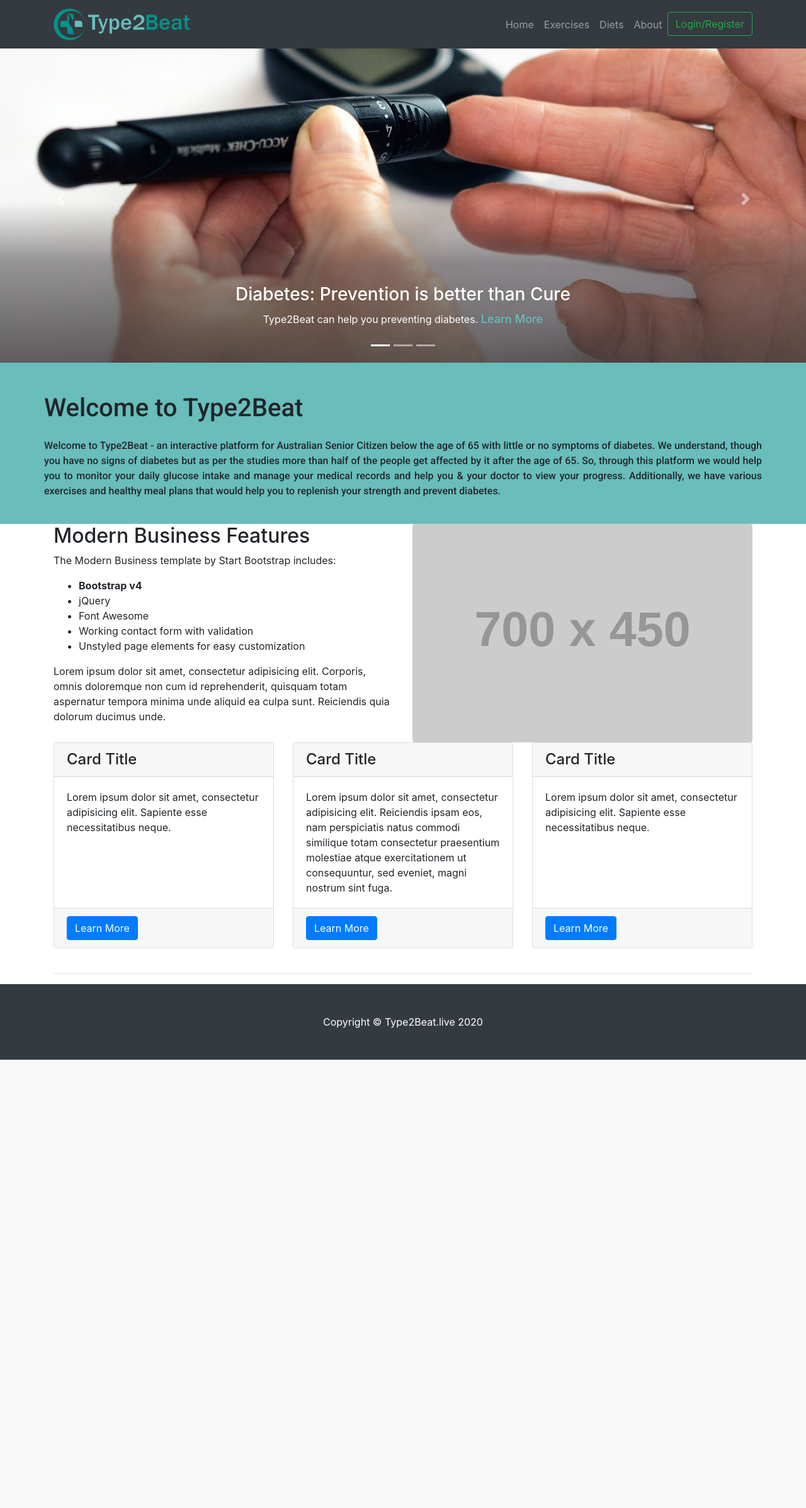
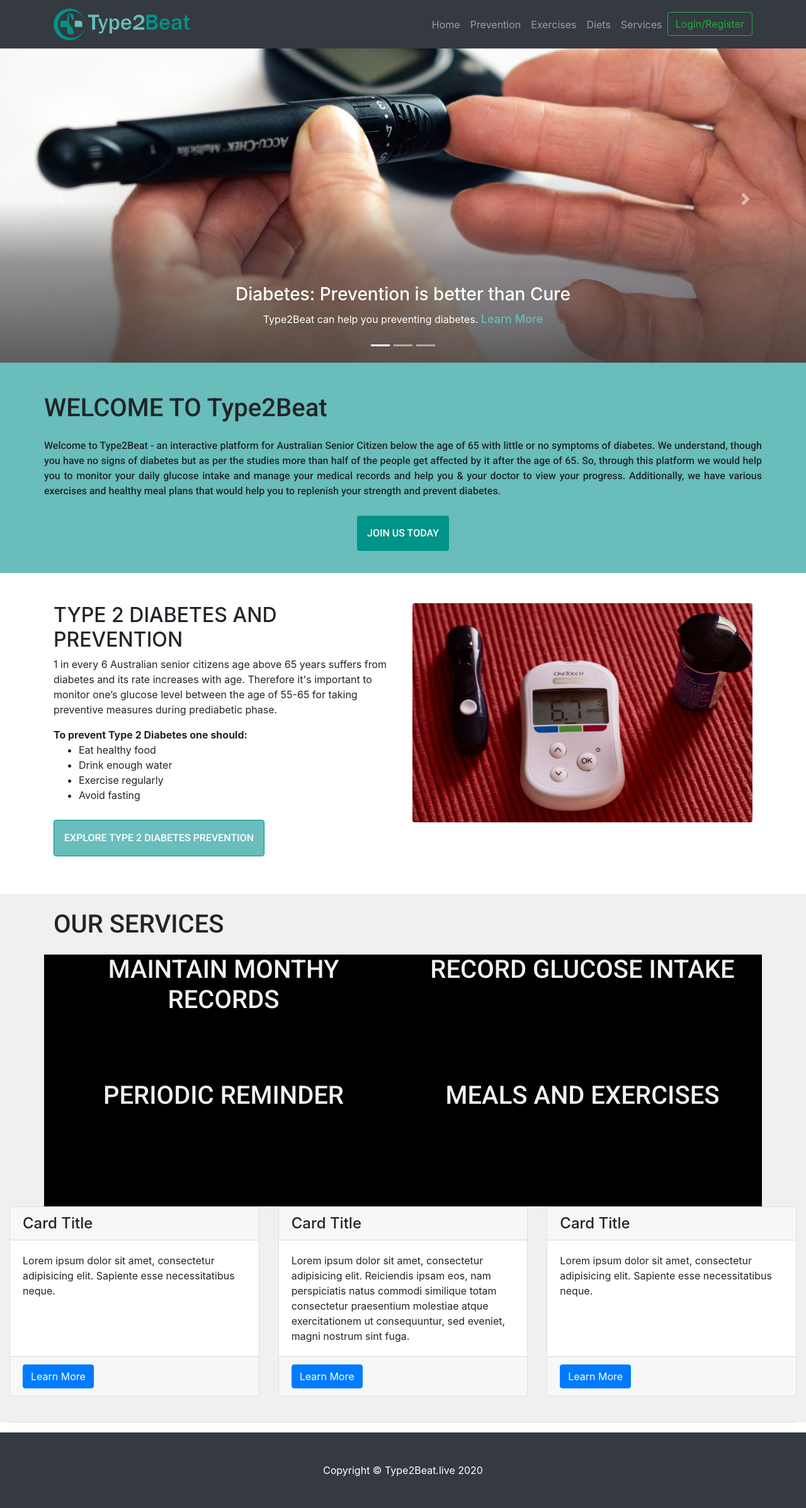
Before and after one commit to princeDogra/type2beat, a Django app: page / in a window 1280 px wide. Shown: the whole page at 63% size. Before the commit the page ends 1683 px from the top, so only its background shows below. Run offline with Django 3.2, Linux system fonts and the light colour scheme; grey boxes labelled with a size stand in for pictures from a placeholder-image service; some libraries are stand-ins or nearby versions.

Commit message:
Berlin: commit 1.1 iteration 1 - 27/04/2020

```diff
--- a/awareness/static/css/style.css
+++ b/awareness/static/css/style.css
@@ -30,14 +30,14 @@ body {
     font-size: 18px;
 }
 
-.intro {
+.t2b-section-1 {
     background: #69BDBB;
     margin: 0;
     text-align: center;
     padding: 1.5rem;
 }
 
-.intro p{
+.t2b-section-1 p{
     text-align: justify;
     font-family: 'Roboto', sans-serif;
 }
@@ -56,3 +56,51 @@ font-family: 'Roboto', sans-serif;
     color: #000;
     font-weight: 700;
 }
+
+.t2b-navi-1 {
+    font-family: 'Roboto', sans-serif;
+    margin: 0.7rem auto;
+    text-decoration: none;
+    padding: 1rem;
+    transition: 0.3s ease-in-out;
+    background-color: #69BDBB;
+    color: white;
+    border-color: #009389;
+
+}
+
+.t2b-navi-1:hover {
+    text-decoration: none;
+    background-color: #009389;
+    color: #fff;
+}
+
+.t2b-navi-2 {
+    margin: 0.7rem auto;
+    text-decoration: none;
+    padding: 1rem;
+    transition: 0.3s ease-in-out;
+    background-color: #009389;
+    color: white;
+    border: none;
+    /* box-shadow: 1px 1px #000; */
+    font-family: 'Roboto', sans-serif;
+}
+
+.t2b-navi-2:hover{
+    text-decoration: none;
+    background-color: #fff;
+    color: #009389;
+}
+
+.t2b-section-2 {
+    background: #f0f0f0;
+}
+
+.t2b-section-service-1{
+    min-height: 200px;
+    background: #000;
+    font-family: 'Roboto', sans-serif;
+    text-align: center;
+    color: #f0f0f0;
+}
--- a/awareness/templates/base_navbar.html
+++ b/awareness/templates/base_navbar.html
@@ -12,13 +12,16 @@
                     <a class="nav-link" href="{% url 'home' %}">Home</a>
                 </li>
                 <li class="nav-item">
+                    <a class="nav-link" href="{% url 'prevention' %}">Prevention</a>
+                </li>
+                <li class="nav-item">
                     <a class="nav-link" href="{% url 'exercises' %}">Exercises</a>
                 </li>
                 <li class="nav-item dropdown">
                     <a class="nav-link" href="{% url 'healthy_diets' %}">Diets</a>
                 </li>
-                <li class="nav-item">
-                    <a class="nav-link" href="about.html">About</a>
+                <li class="nav-item dropdown">
+                    <a class="nav-link" href="{% url 'services' %}">Services</a>
                 </li>
                 <li class="nav-item">
                     <form class="form-inline">
--- a/awareness/templates/index.html
+++ b/awareness/templates/index.html
@@ -46,10 +46,10 @@
 {% endblock header %}
 
 {% block main %}
-<div class="container-fluid intro">
+<div class="container-fluid t2b-section-1">
     <div class="container">
         <div class="row">
-            <h1 class="my-4 t2b-h1">Welcome to Type2Beat</h1>
+            <h1 class="my-4 t2b-h1">WELCOME TO Type2Beat</h1>
             <p>Welcome to Type2Beat - an interactive platform for Australian Senior Citizen below the age of 65
                 with little or no symptoms of diabetes. We understand, though you have no signs of diabetes
                 but as per the studies more than half of the people get affected by it after the age of 65.
@@ -57,37 +57,62 @@
                 and help you & your doctor to view your progress. Additionally, we have various exercises
                 and healthy meal plans that would help you to replenish your strength and prevent diabetes.
             </p>
+            <a href="" class="btn btn-primary t2b-navi-2"> JOIN US TODAY</a>
     </div>
 
     </div>
 </div>
 <!-- Page Content -->
-<div class="container">
+<div class="container my-5">
 
     <!-- Features Section -->
     <div class="row">
         <div class="col-lg-6">
-          <h2>Modern Business Features</h2>
-          <p>The Modern Business template by Start Bootstrap includes:</p>
+          <h2>TYPE 2 DIABETES AND PREVENTION</h2>
+          <p>1  in every 6 Australian senior citizens age above 65 years
+            suffers from diabetes and its rate increases with age. Therefore
+             it's important to monitor one’s glucose level between the
+            age of 55-65 for taking preventive measures during prediabetic phase.</p>
+          <strong>To prevent Type 2 Diabetes one should:</strong>
           <ul>
-            <li>
-              <strong>Bootstrap v4</strong>
-            </li>
-            <li>jQuery</li>
-            <li>Font Awesome</li>
-            <li>Working contact form with validation</li>
-            <li>Unstyled page elements for easy customization</li>
+            <li>Eat healthy food</li>
+            <li>Drink enough water</li>
+            <li>Exercise regularly</li>
+            <li>Avoid fasting</li>
           </ul>
-          <p>Lorem ipsum dolor sit amet, consectetur adipisicing elit. Corporis, omnis doloremque non cum id reprehenderit, quisquam totam aspernatur tempora minima unde aliquid ea culpa sunt. Reiciendis quia dolorum ducimus unde.</p>
+          <a href="{$ url 'prevention' $}" class="btn t2b-navi-1">EXPLORE TYPE 2 DIABETES PREVENTION</a>
         </div>
         <div class="col-lg-6">
-          <img class="img-fluid rounded" src="http://placehold.it/700x450" alt="">
+          <img class="img-fluid rounded" src="{% static 'images/prevention-700x450.jpg' %}" alt="">
         </div>
     </div>
     <!-- /.row -->
+</div>
+
+<div class="container-fluid t2b-section-2">
+
+  <div class="row">
+    <div class="container">
+      <h1 class="my-4 t2b-h1">OUR SERVICES</h1>
+      <div class="row">
+        <div class="col-lg-6 t2b-section-service-1">
+          <h1>MAINTAIN MONTHY RECORDS</h1>
+        </div>
+        <div class="col-lg-6 t2b-section-service-1">
+          <h1>RECORD GLUCOSE INTAKE</h1>
+        </div>
+        <div class="col-lg-6 t2b-section-service-1">
+          <h1>PERIODIC REMINDER</h1>
+        </div>
+        <div class="col-lg-6 t2b-section-service-1">
+          <h1>MEALS AND EXERCISES</h1>
+        </div>
+      </div>
+    </div>
+  </div>
+    <!-- Marketing Icons Section -->
 
 
-    <!-- Marketing Icons Section -->
     <div class="row">
       <div class="col-lg-4 mb-4">
         <div class="card h-100">
--- a/awareness/views.py
+++ b/awareness/views.py
@@ -12,3 +12,9 @@ def exercises(request):
 
 def healthy_diets(request):
     return render(request, 'healthy_diets.html')
+
+def prevention(request):
+    return render(request, 'prevention.html')
+
+def services(request):
+    return render(request, 'services.html')
--- a/type2beat/urls.py
+++ b/type2beat/urls.py
@@ -25,5 +25,7 @@ urlpatterns = [
     url(r'^$', awareness_views.index, name='home'),
     url(r'^contacts/', awareness_views.contacts, name='contacts'),
     url(r'^exercises/', awareness_views.exercises, name='exercises'),
-    url(r'^healthy_diets/', awareness_views.healthy_diets, name='healthy_diets')
+    url(r'^healthy_diets/', awareness_views.healthy_diets, name='healthy_diets'),
+    url(r'^prevention/', awareness_views.prevention, name="prevention"),
+    url(r'^services/', awareness_views.services, name="services")
 ] + static(settings.STATIC_URL, document_root=settings.STATIC_ROOT)
```
Also changed, not shown: awareness/templates/prevention.html (added, +64 -0 lines), awareness/templates/services.html (added, +64 -0 lines), awareness/static/images/banner.jpg (added), awareness/static/images/prevention-700x450.jpg (added).
